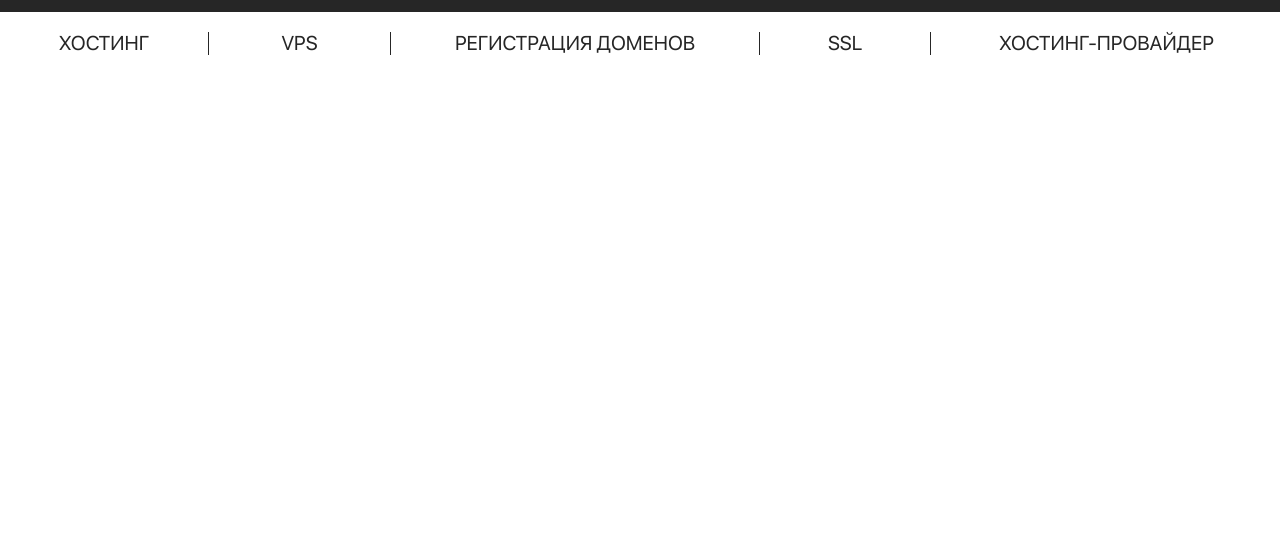
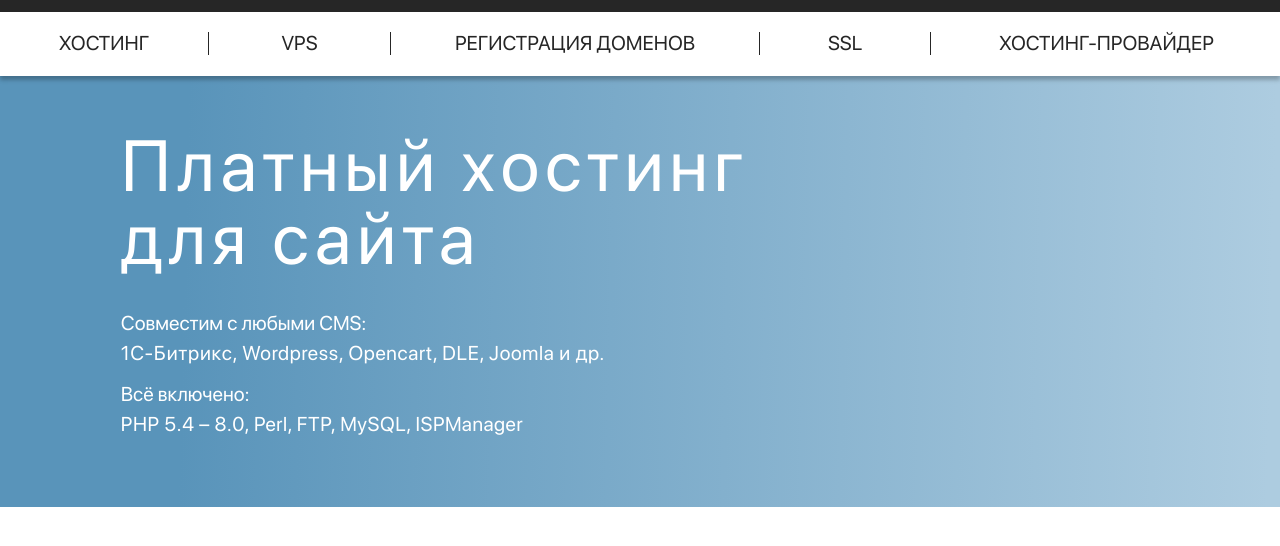
Before and after one commit to MartaGreen/hosting, a website built with webpack: page src/index.pug in a window 1280 px wide. Shown: the part 98-644 px from the top of the page. Built offline with nearby package versions, Linux system fonts and the light colour scheme; files whose address does not match are found by name; a web font is replaced by a local one.

Commit message:
feat: add main info block content

```diff
--- a/index.js
+++ b/index.js
@@ -3,6 +3,7 @@ import "normalize.css";
 
 import "./src/index.scss";
 import "./src/header/header.scss";
+import "./src/main-info/main-info.scss";
 
 // files
 import "./assets/images/header/header_logo.svg";
--- a/src/index.pug
+++ b/src/index.pug
@@ -15,3 +15,4 @@ html(lang="en")
         a(href="#" class='nav__item nav__item__ssl') ssl
         a(href="#" class='nav__item nav__item_provider') хостинг-провайдер
           span(class="dropdown-icon")
+    include ./main-info/main-info.pug
--- a/src/index.scss
+++ b/src/index.scss
@@ -16,12 +16,26 @@ body {
   font-family: "SF Pro Display";
 }
 
+h1,
+h2,
+h3,
+h4,
+h5,
+h6,
+p {
+  margin: 0;
+}
+
 .navigation {
+  position: relative;
   height: 60px;
   background: #ffffff;
 
   display: flex;
   align-items: center;
+  box-shadow: 0px 4px 4px rgba(0, 0, 0, 0.25);
+
+  padding-bottom: 4px;
 
   .nav {
     // width: 86.7%;
--- /dev/null
+++ b/src/main-info/main-info.pug
@@ -0,0 +1,12 @@
+section(class="main-info")
+  .main-info__inner
+    .main-info__title Платный хостинг для сайта
+
+    .main-info__description
+      .description__block
+        p(class="description__text description__text_title") Совместим с любыми CMS:
+        p(class="description__text" style="letter-spacing: 0.7px")  1С-Битрикс, Wordpress, Opencart, DLE, Joomla и др.
+
+      .description__block
+        p(class="description__text description__text_title")  Всё включено:
+        p(class="description__text" style="letter-spacing: 0.54px")  PHP 5.4 – 8.0, Perl, FTP, MySQL, ISPManager
--- /dev/null
+++ b/src/main-info/main-info.scss
@@ -0,0 +1,42 @@
+.main-info {
+  background: linear-gradient(91.37deg, #5994ba 14.63%, #adcce0 99.01%);
+  color: #ffffff;
+
+  padding: 53px 50px;
+
+  .main-info__inner {
+    width: 88%;
+    margin: 0 auto;
+
+    .main-info__title {
+      max-width: 680px;
+
+      font-size: 72px;
+      font-weight: 500;
+
+      letter-spacing: 5.6px;
+      line-height: 73px;
+    }
+
+    .main-info__description {
+      margin-top: 37px;
+
+      display: flex;
+      flex-direction: column;
+      justify-content: space-between;
+
+      .description__block {
+        height: 71px;
+
+        margin: 0;
+        font-size: 20px;
+
+        .description__text {
+          &.description__text_title {
+            margin-bottom: 7px;
+          }
+        }
+      }
+    }
+  }
+}
```
